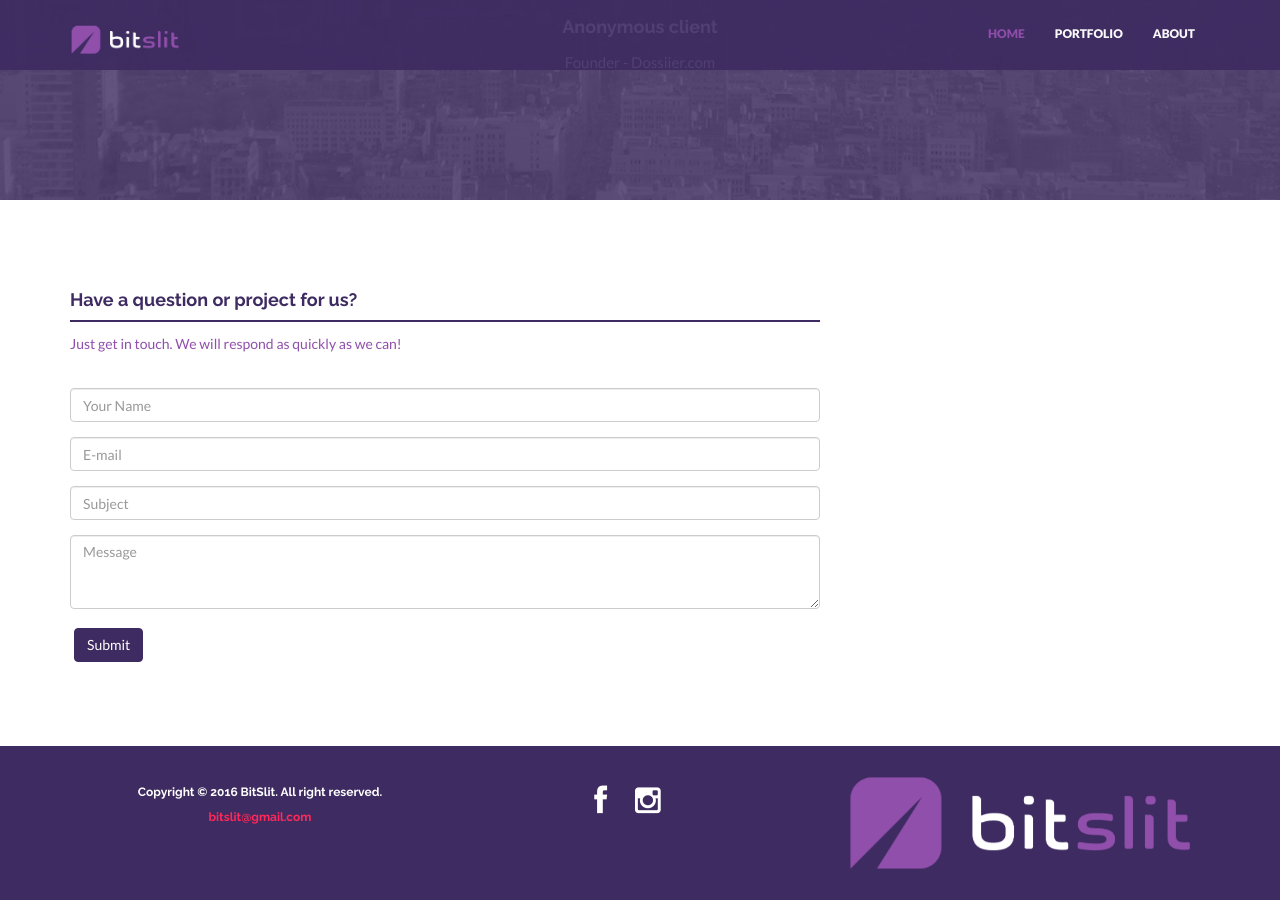
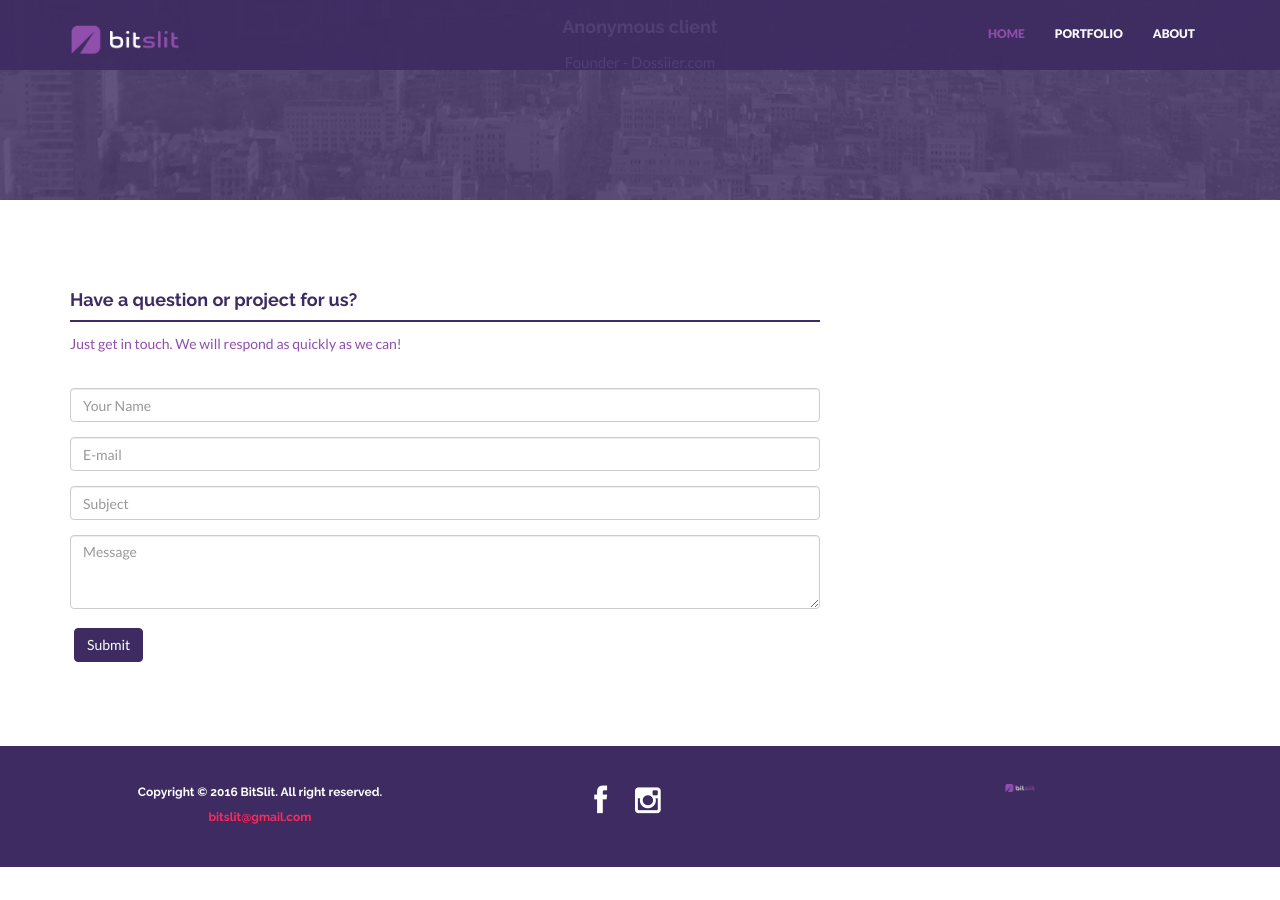
Before and after one commit to bitslit/portfolio, a Jekyll site: the page built from index.html, in a window 1280 px wide and 900 px high, scrolled down 2229 px. Built offline with Jekyll 4.4.1, drawn with Linux system fonts in a browser that asks for light colours; nearby versions of some CDN libraries; after the commit the page ends 3096 px from its top, so only the background shows below that.

Commit message:
Update footer.html

```diff
--- a/_includes/footer.html
+++ b/_includes/footer.html
@@ -15,7 +15,7 @@
                                                 </p>
                                     </div>
                                     <div class="col-lg-4">
-                                                <img src="../portfolio/assets/logovan3.png" />
+                                                <img src="../portfolio/assets/logovan3.png" width="30" height="30" />
                                     </div>
 
                         </div><! --/row -->
```
